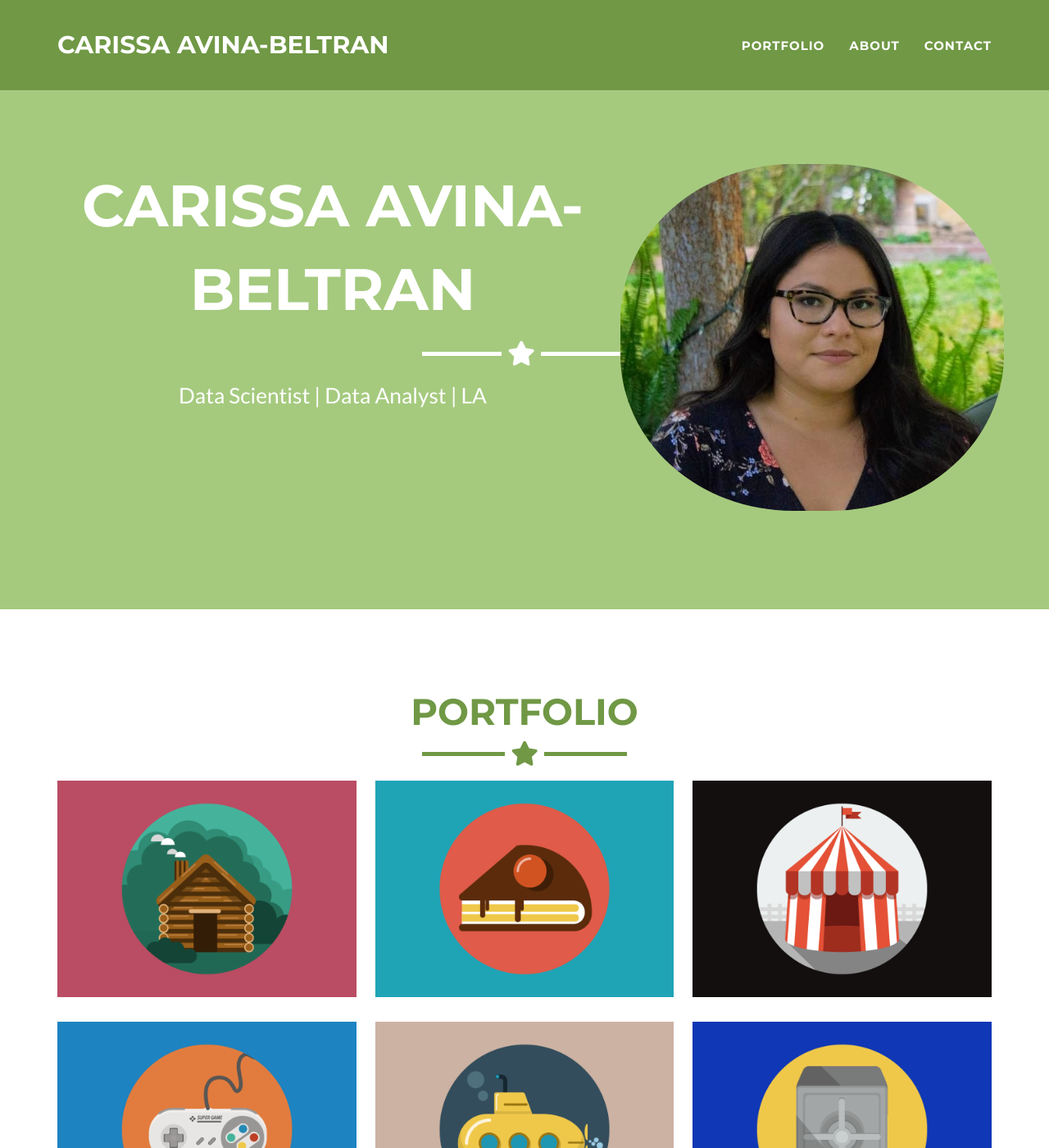
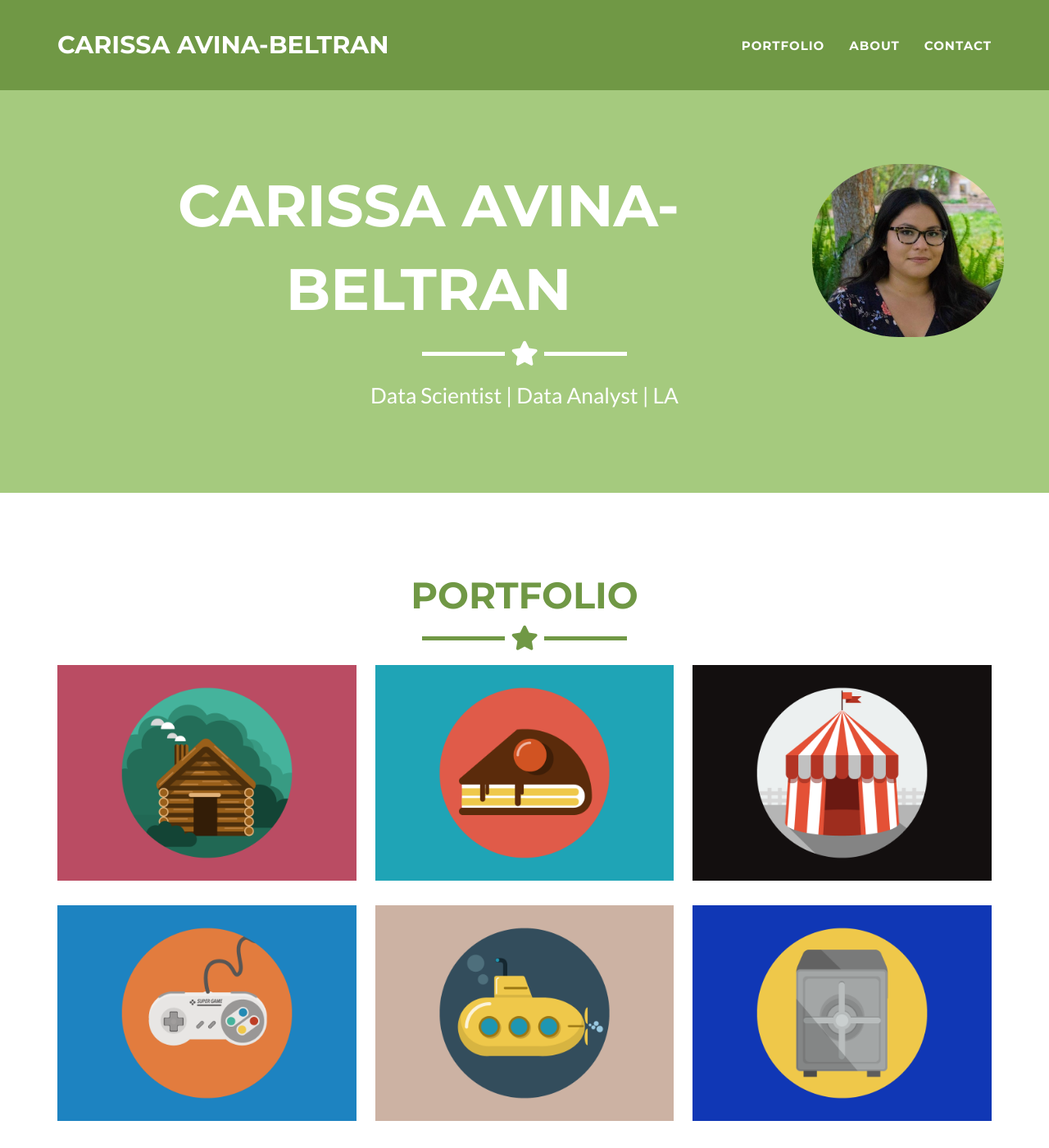
Before and after one commit to carissaavina/carissaavina.github.io, a Jekyll site: the page built from _posts/2014-07-18-project-1.markdown, in a window 1280 px wide and 1400 px high. Shown: the whole window at 82% size. Built offline with Jekyll 4.4.1, drawn with Linux system fonts in a browser that asks for light colours.

Commit message:
Update header.html

```diff
--- a/_includes/header.html
+++ b/_includes/header.html
@@ -4,8 +4,8 @@
   <style>
       .profile-pic {
         border-radius: 45%;
-        max-width: 40%;
-        max-height: 40%;
+        max-width: 20%;
+        max-height: 20%;
       }
    </style>
   <head>
```
